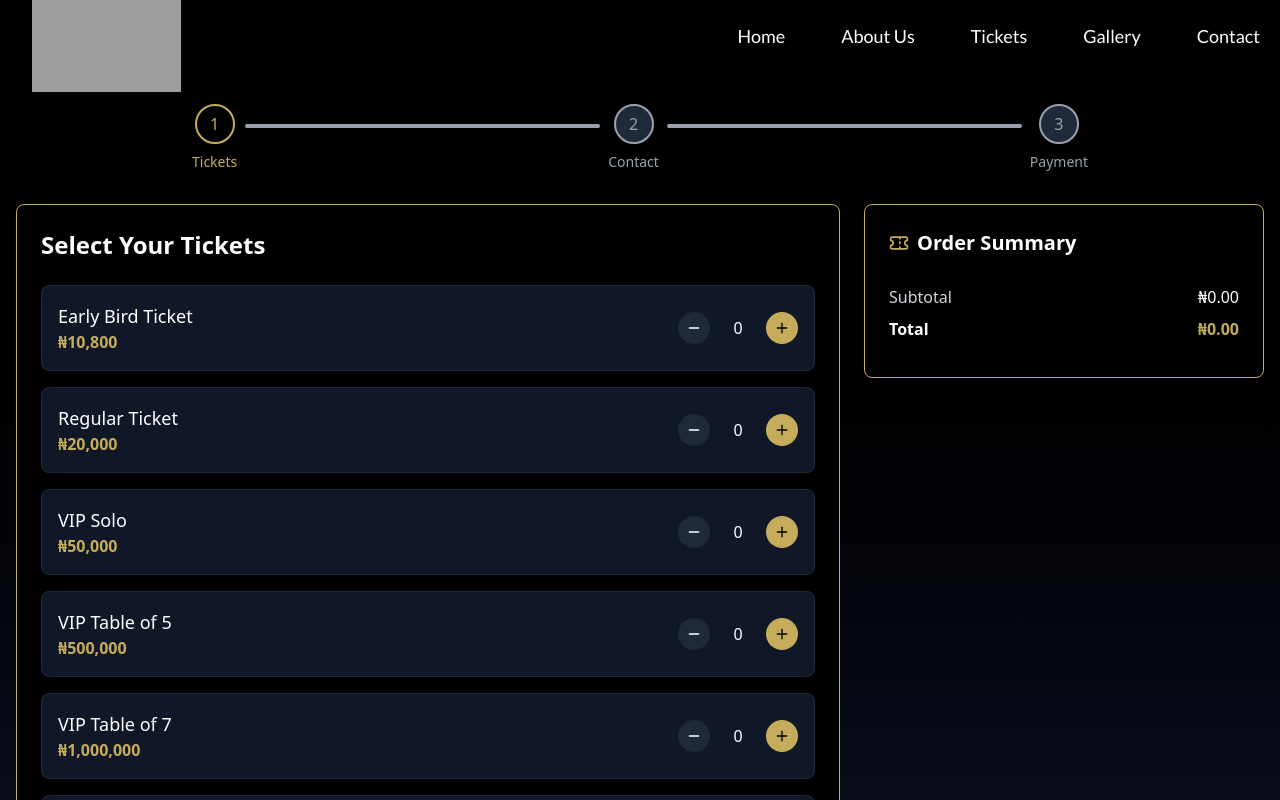
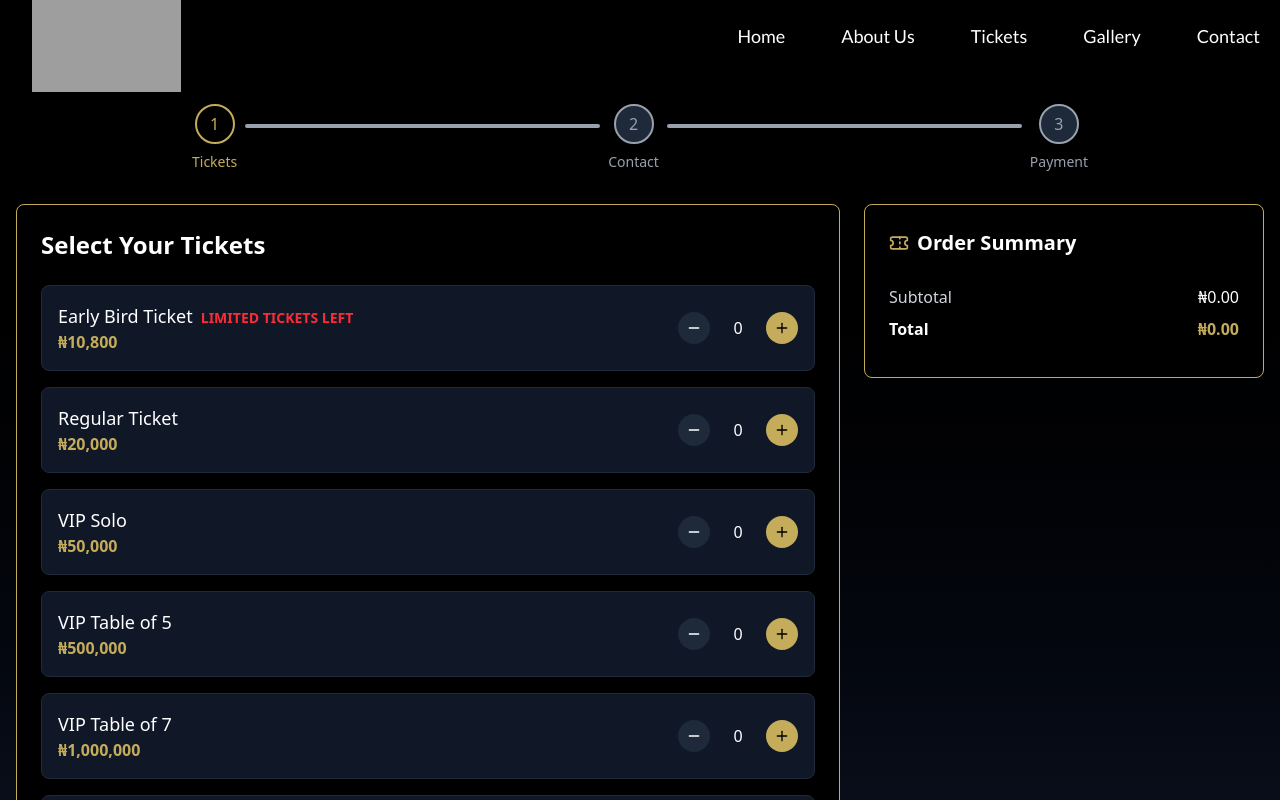
Before and after one commit to fiyin-bug/SPOTLIGHT101, a React (Vite) app: page /checkout in a window 1280 px wide. Shown: the top 800 px of the page. Built offline with nearby package versions, Linux system fonts and the light colour scheme; grey boxes are pictures that could not be loaded.

Commit message:
LIMITED TICKETS AVAILABLE

```diff
--- a/src/pages/Checkout/TicketSelector.jsx
+++ b/src/pages/Checkout/TicketSelector.jsx
@@ -43,7 +43,12 @@ function TicketSelector({ ticketPrices, ticketCounts, setTicketCounts, onContinu
           >
             <div className="flex justify-between items-center">
               <div>
-                <h3 className="text-lg font-medium text-white">{ticket.name}</h3>
+                <h3 className="text-lg font-medium text-white">
+                  {ticket.name}
+                  {ticket.id === "earlyBirdCount" && (
+                    <span className="ml-2 text-sm text-red-500 font-semibold">LIMITED TICKETS LEFT</span>
+                  )}
+                </h3>
                 <p className="text-gold font-bold">₦{formatPrice(ticket.price)}</p>
               </div>
 
@@ -91,6 +96,7 @@ function TicketSelector({ ticketPrices, ticketCounts, setTicketCounts, onContinu
     </div>
   )
 }
+
 TicketSelector.propTypes = {
   ticketPrices: PropTypes.shape({
     earlyBird: PropTypes.number.isRequired,
```
